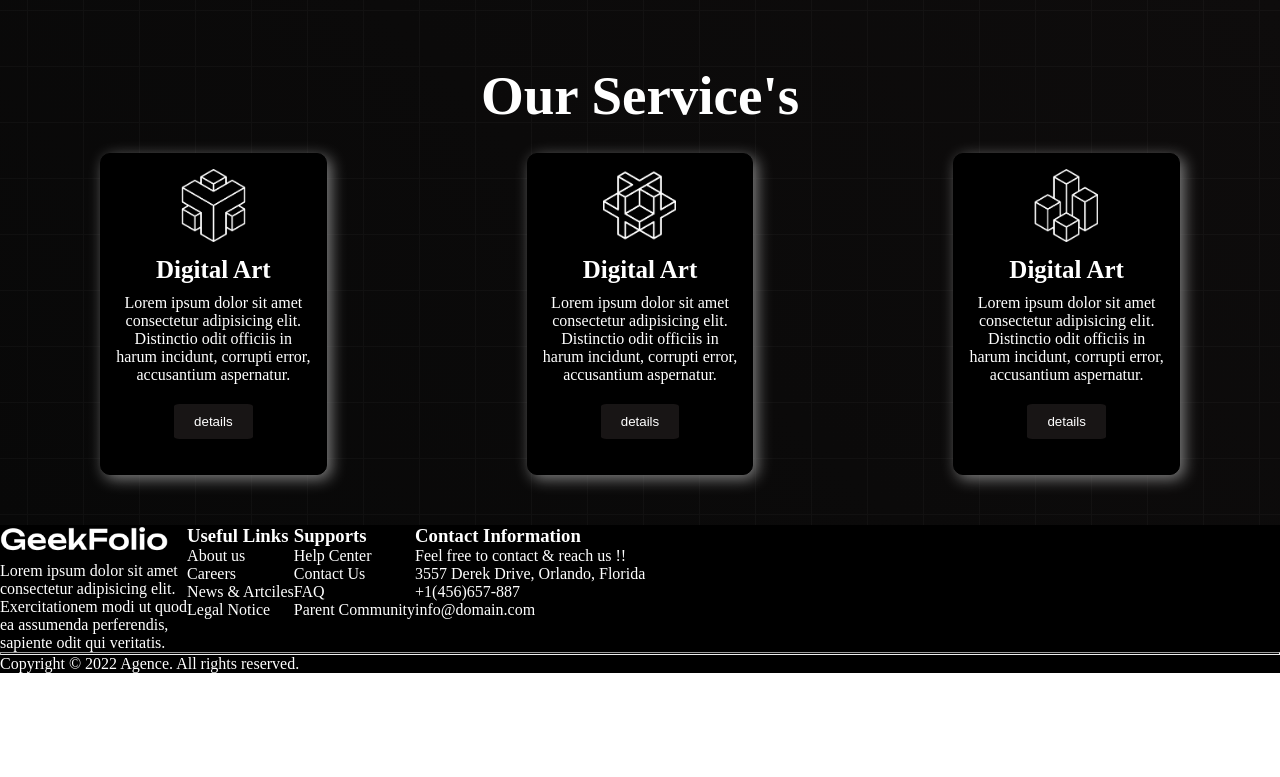
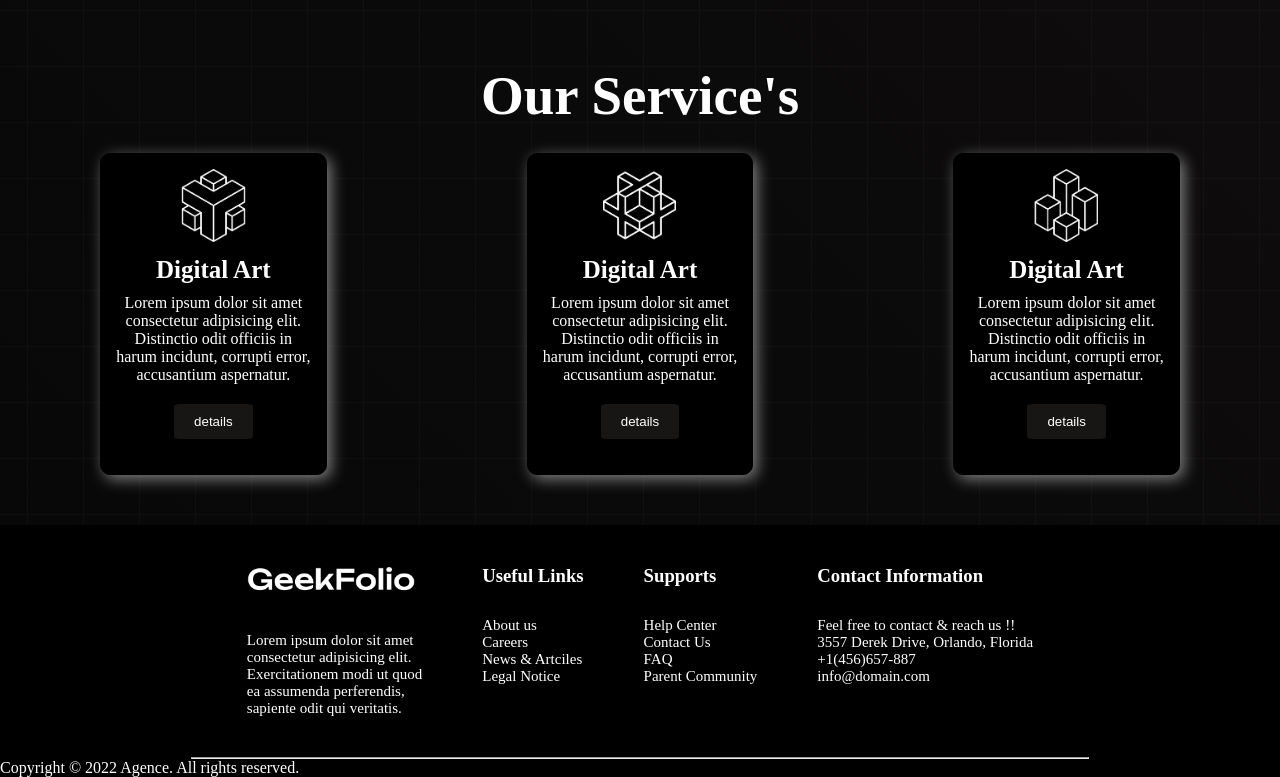
Before and after one commit to bashputi/digital_product_batch8, a plain HTML site: page index.html in a window 1280 px wide. Shown: the part 1350-2127 px from the top of the page. Before the commit the page ends 2023 px from the top, so only its background shows below. Drawn offline with Linux system fonts and the light colour scheme.

Commit message:
ki ase jibone

```diff
--- a/index.html
+++ b/index.html
@@ -92,7 +92,7 @@
         <!--footer section-->
         <section class="footer">
             <div>
-                <img src="logo-light.png" height="33px">
+                <img class="kano" src="logo-light.png" height="33px">
                 <p>Lorem ipsum dolor sit amet <br>
                  consectetur adipisicing elit.<br>
                   Exercitationem modi ut quod<br>
--- a/style.css
+++ b/style.css
@@ -123,8 +123,10 @@
     background-color: black;
     color: white;
     display: flex;
+    justify-content: center;
 }
 .footer div{
+    padding: 40px 30px;
 
 }
 .last{
@@ -132,7 +134,16 @@
     color: white;
 }
 .last hr{
-    height: .5px;
+    width: 70%;
+    margin: 0 auto;
 
-    margin-left: auto;
 }
+.footer h3{
+    padding-bottom: 30px;
+}
+.footer p{
+    font-size: 15px;
+}
+.kano{
+    padding-bottom: 30px;
+}
```
Also changed, not shown: practise.html (added, +53 -0 lines).
